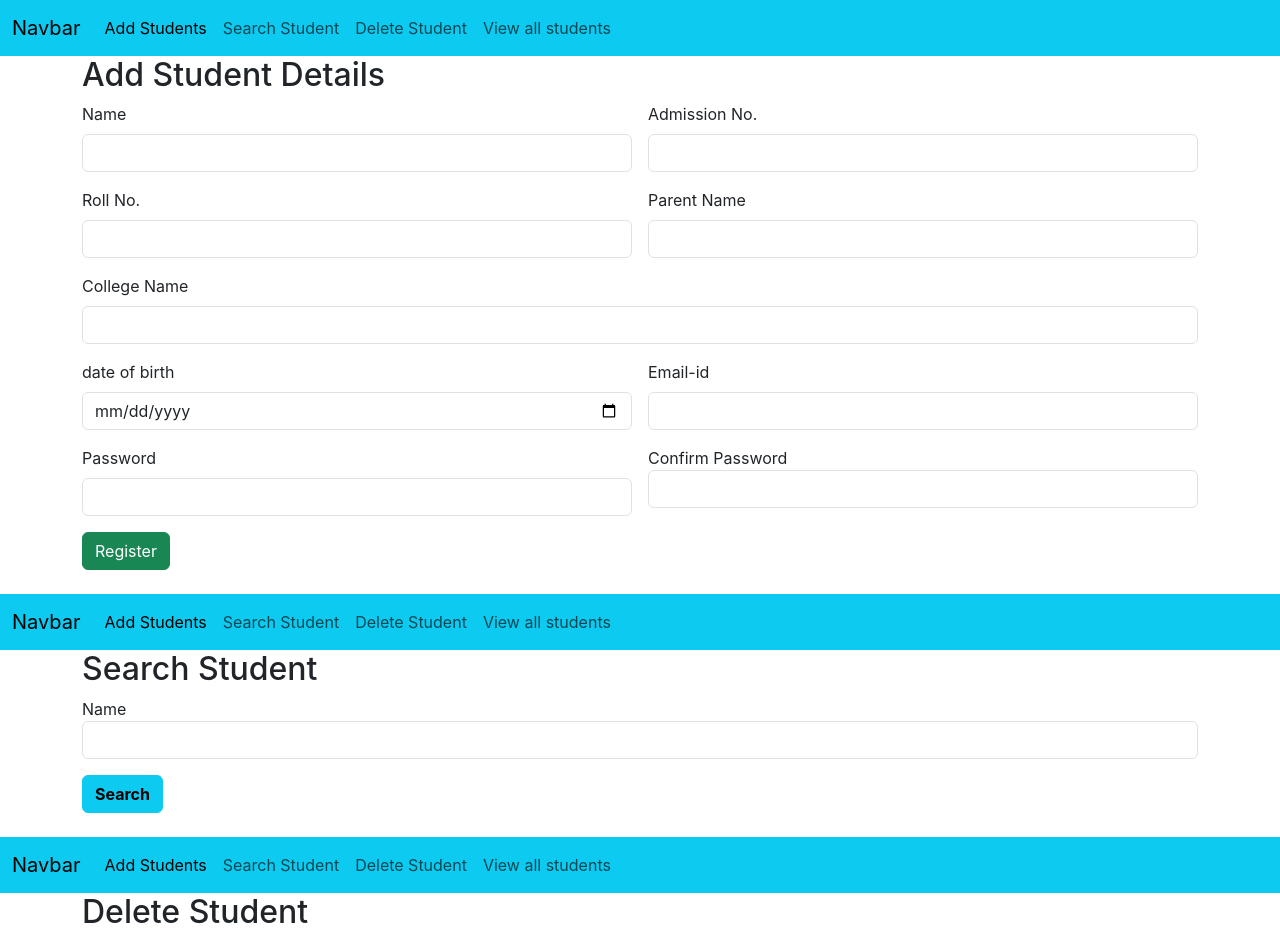
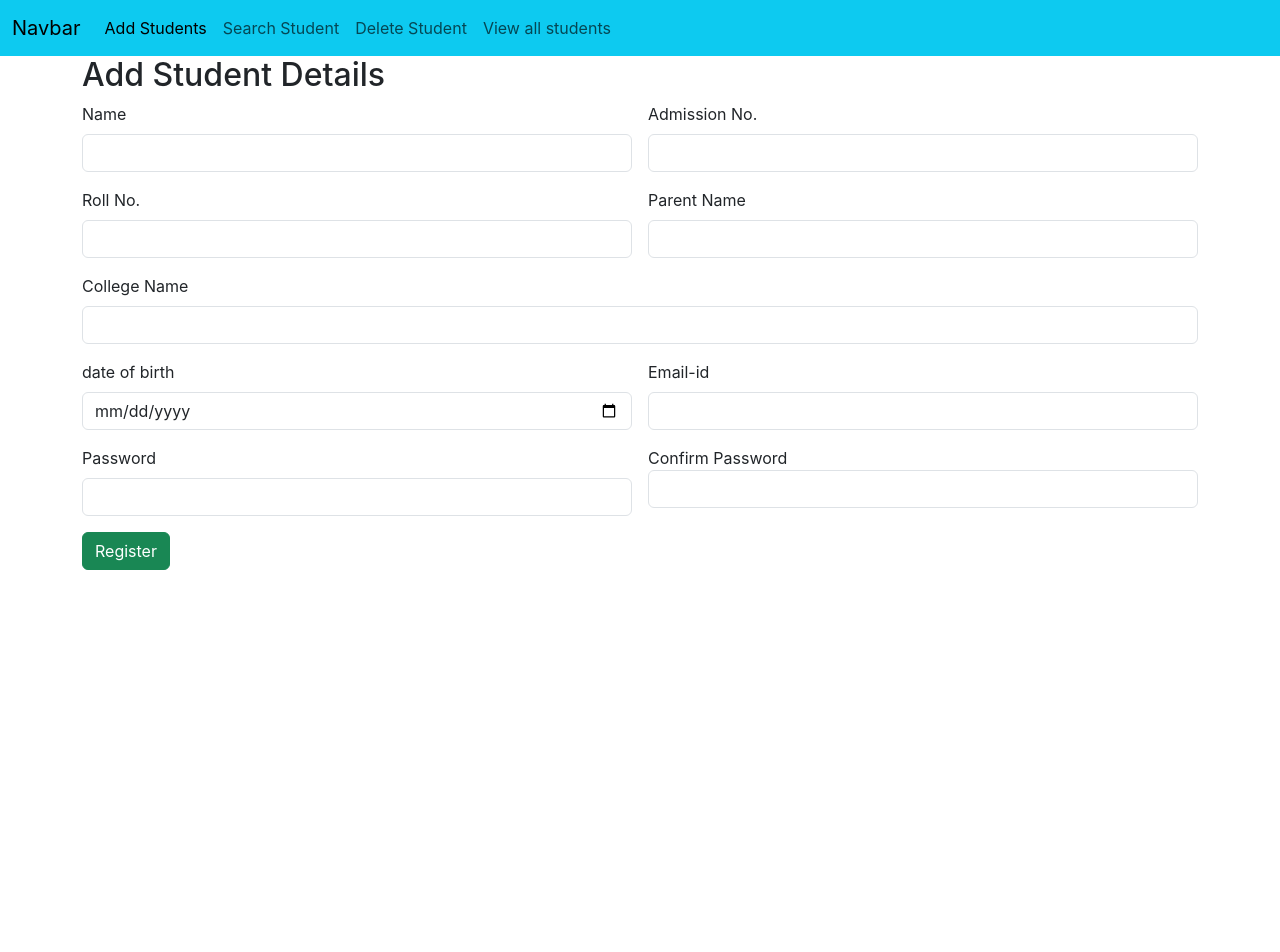
Before and after one commit to Gloriya2001/Student-app-react, a React (Create React App) app: page / in a window 1280 px wide. Shown: the top 952 px of the page. After the commit the page ends 800 px from the top, so only its background shows below. Built offline with nearby package versions, Linux system fonts and the light colour scheme.

Commit message:
seperated the pages

```diff
--- a/package.json
+++ b/package.json
@@ -8,6 +8,7 @@
     "@testing-library/user-event": "^13.5.0",
     "react": "^18.3.1",
     "react-dom": "^18.3.1",
+    "react-router-dom": "^6.23.1",
     "react-scripts": "5.0.1",
     "web-vitals": "^2.1.4"
   },
--- a/src/App.js
+++ b/src/App.js
@@ -4,18 +4,24 @@
 import SearchStudent from './components/SearchStudent';
 import DeleteStudent from './components/DeleteStudent';
 import ViewAll from './components/ViewAll';
+import { BrowserRouter, Route, Router, Routes } from 'react-router-dom';
 
 function App() {
   return (
-    <div>
-     <AddStudent/>
-     <br></br>
-     <SearchStudent/>
-     <br></br>
-     <DeleteStudent/>
-     <br></br>
-      <ViewAll/>
-    </div>
+
+    <BrowserRouter>
+      <Routes>
+
+        <Route path='/' element={<AddStudent />} />
+        <Route path='/search' element={<SearchStudent />} />
+        <Route path='/delete' element={<DeleteStudent />} />
+        <Route path='/viewall' element={<ViewAll />} />
+
+      </Routes>
+
+    </BrowserRouter>
+
+
   );
 }
 
--- a/src/components/Navbar.jsx
+++ b/src/components/Navbar.jsx
@@ -13,16 +13,16 @@
                     <div className="collapse navbar-collapse" id="navbarNav">
                         <ul className="navbar-nav">
                             <li className="nav-item">
-                                <a className="nav-link active" aria-current="page" href="#">Add Students</a>
+                                <a className="nav-link active" aria-current="page" href="/">Add Students</a>
                             </li>
                             <li className="nav-item">
-                                <a className="nav-link" href="#">Search Student</a>
+                                <a className="nav-link" href="/search">Search Student</a>
                             </li>
                             <li className="nav-item">
-                                <a className="nav-link" href="#">Delete Student</a>
+                                <a className="nav-link" href="/delete">Delete Student</a>
                             </li>
                             <li className="nav-item">
-                                <a className="nav-link" href="#" >View all students</a>
+                                <a className="nav-link" href="viewall" >View all students</a>
                             </li>
                         </ul>
                     </div>
```
Also changed, not shown: 1 other file (tests, documents, lock files or other folders).
